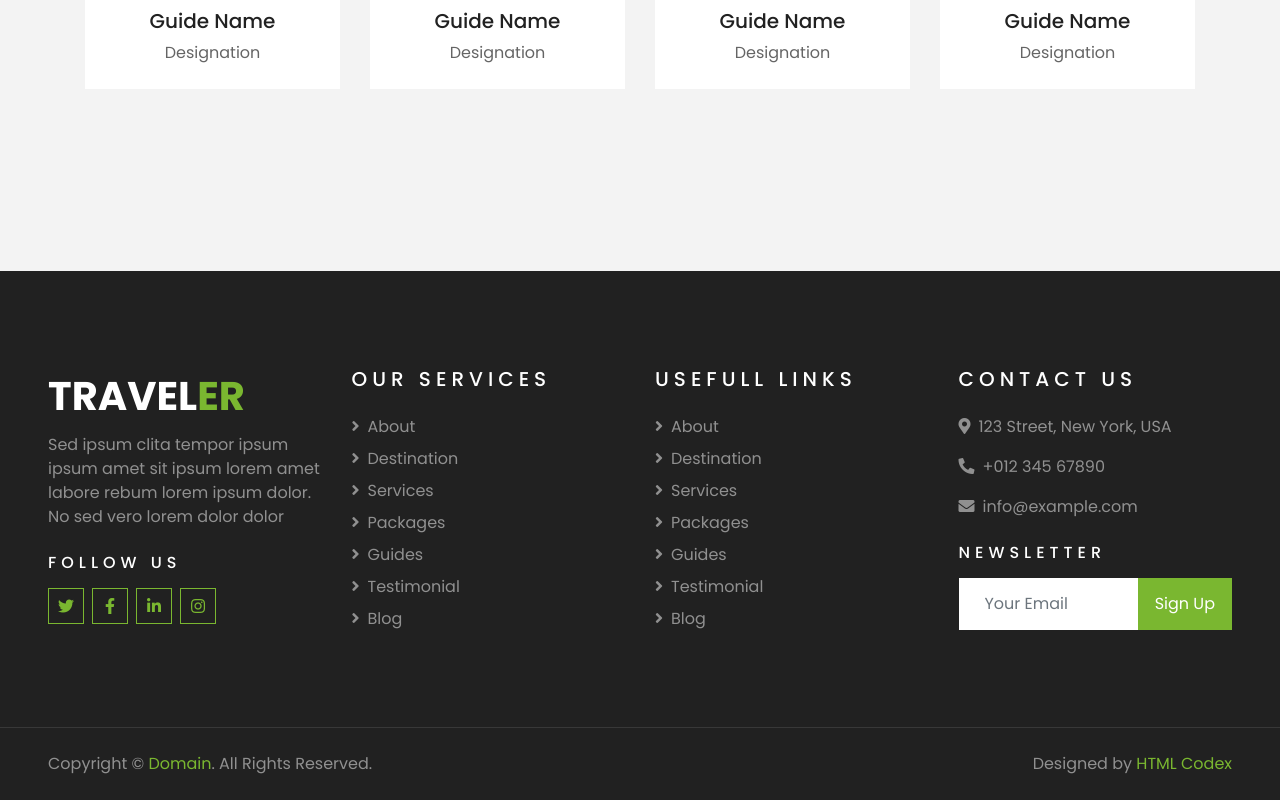
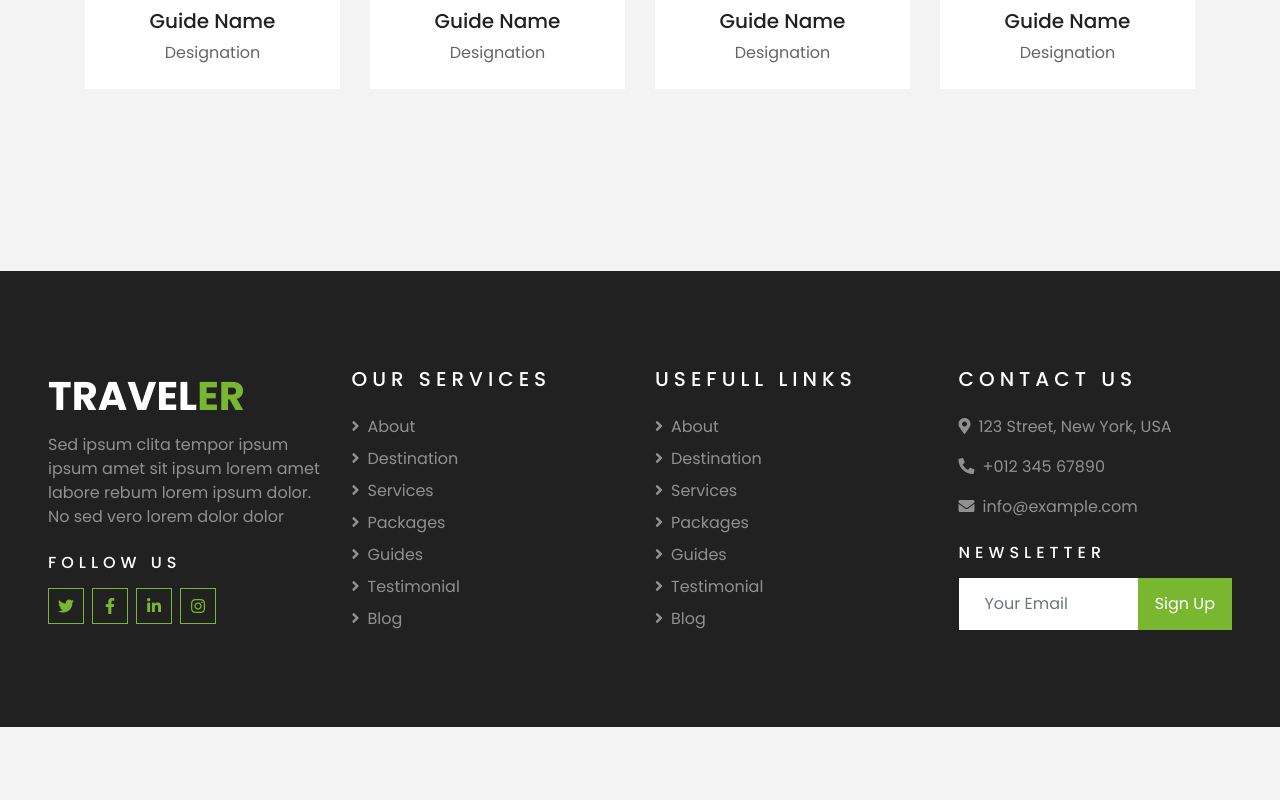
Before and after one commit to 27Divashree/Tour-O-Guide, a plain HTML site: page about.html in a window 1280 px wide. Shown: the part 3039-3839 px from the top of the page. After the commit the page ends 3766 px from the top, so only its background shows below. Drawn offline with nearby package versions, Linux system fonts and the light colour scheme; files that its build step writes are made by us from their sources; files whose address does not match are found by name.

Commit message:
Update about.html

```diff
--- a/about.html
+++ b/about.html
@@ -432,7 +432,7 @@
             </div>
         </div>
     </div>
-    <div class="container-fluid bg-dark text-white border-top py-4 px-sm-3 px-md-5" style="border-color: rgba(256, 256, 256, .1) !important;">
+<!--     <div class="container-fluid bg-dark text-white border-top py-4 px-sm-3 px-md-5" style="border-color: rgba(256, 256, 256, .1) !important;">
         <div class="row">
             <div class="col-lg-6 text-center text-md-left mb-3 mb-md-0">
                 <p class="m-0 text-white-50">Copyright &copy; <a href="#">Domain</a>. All Rights Reserved.</a>
@@ -443,7 +443,7 @@
                 </p>
             </div>
         </div>
-    </div>
+    </div> -->
     <!-- Footer End -->
 
 
```
